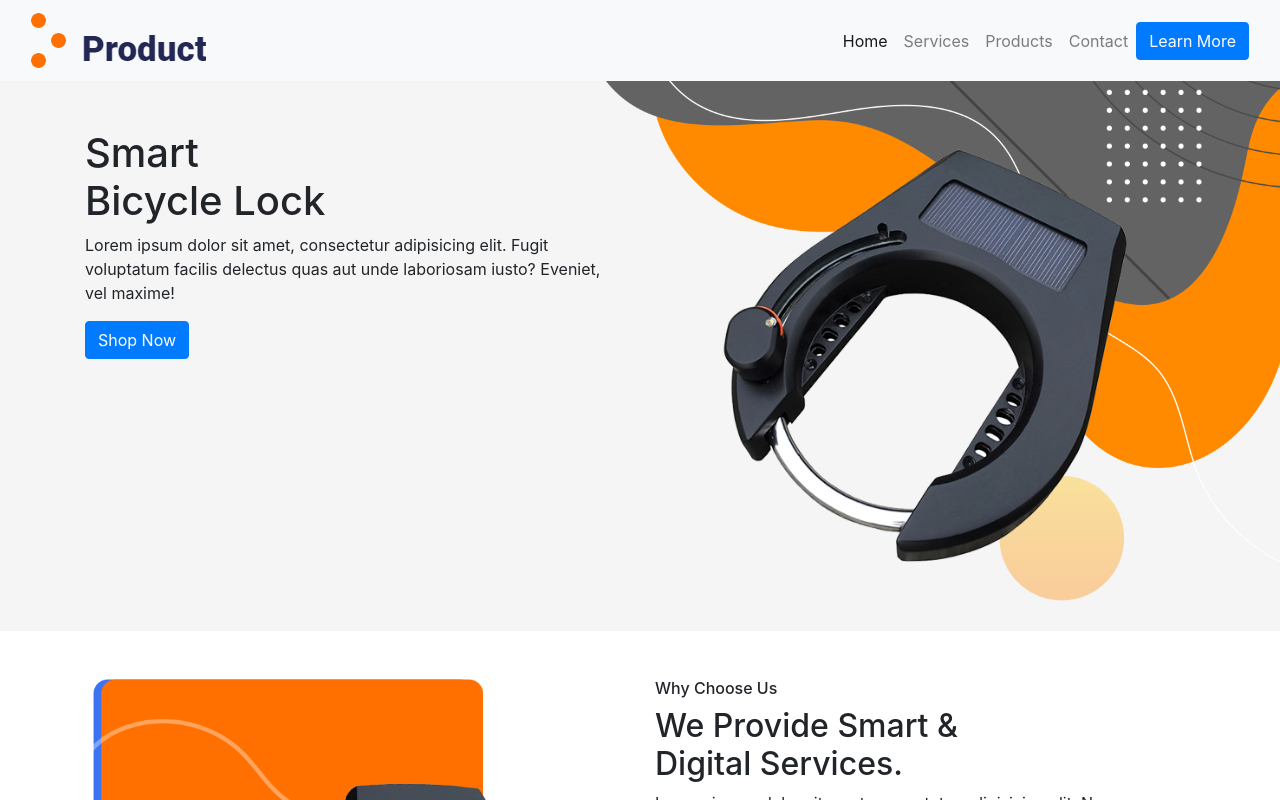
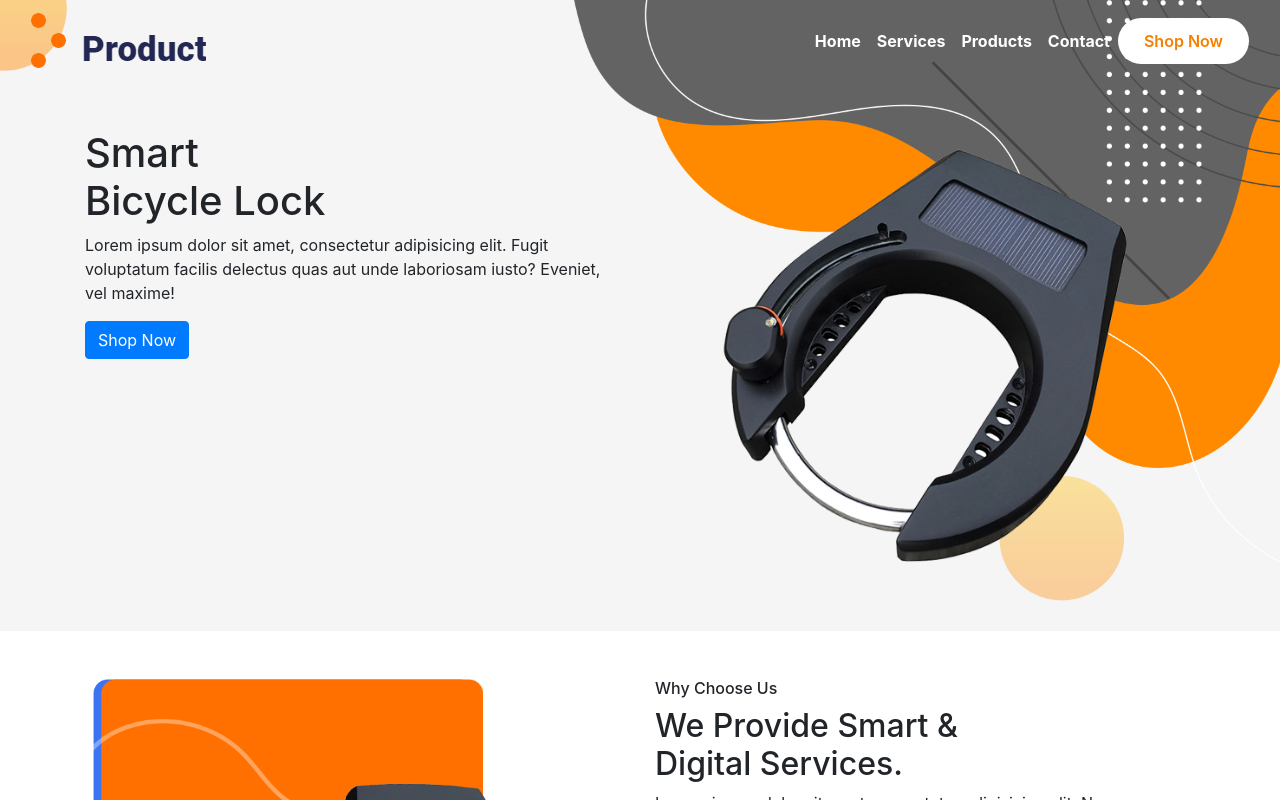
Before and after one commit to mazhars-git/bicycle-lock-app, a React (Create React App) app: page / in a window 1280 px wide. Shown: the top 800 px of the page. Built offline with nearby package versions, Linux system fonts and the light colour scheme.

Commit message:
menu update

```diff
--- /dev/null
+++ b/src/components/CSS/MainMenu.css
@@ -0,0 +1,8 @@
+.nav-menu-item ul li a{
+    color: #fff !important;
+    font-weight: bold;
+}
+.menu-btn{
+    background: #fff !important;
+    color: #f77f00 !important;
+}
--- a/src/components/Home/MainMenu/MainMenu.js
+++ b/src/components/Home/MainMenu/MainMenu.js
@@ -1,31 +1,32 @@
 import React from 'react';
 import Logo from '../../../images/logo.png';
+import '../../CSS/MainMenu.css';
 
 const MainMenu = () => {
     return (
         <div>
-            <nav class="navbar navbar-expand-lg navbar-light bg-light">
+            <nav class="navbar navbar-expand-lg navbar-light bg-none">
                 <div class="container-fluid">
                     <a class="navbar-brand" href="#"><img src={Logo} alt="" /></a>
                     <button class="navbar-toggler" type="button" data-bs-toggle="collapse" data-bs-target="#navbarNav" aria-controls="navbarNav" aria-expanded="false" aria-label="Toggle navigation">
                         <span class="navbar-toggler-icon"></span>
                     </button>
-                    <div class="collapse navbar-collapse" id="navbarNav">
+                    <div class="collapse navbar-collapse nav-menu-item" id="navbarNav">
                         <ul class="navbar-nav ml-auto">
                             <li class="nav-item">
-                            <a class="nav-link active" aria-current="page" href="#">Home</a>
+                                <a class="nav-link active" aria-current="page" href="#">Home</a>
                             </li>
                             <li class="nav-item">
-                            <a class="nav-link" href="#">Services</a>
+                                <a class="nav-link" href="#">Services</a>
                             </li>
                             <li class="nav-item">
-                            <a class="nav-link" href="#">Products</a>
+                                <a class="nav-link" href="#">Products</a>
                             </li>
                             <li class="nav-item">
-                            <a class="nav-link" href="#">Contact</a>
+                                <a class="nav-link" href="#">Contact</a>
                             </li>
                         </ul>
-                        <button className="btn btn-primary">Learn More</button>
+                        <button className="btn btn-brand menu-btn">Shop Now</button>
                     </div>
 
                 </div>
```
